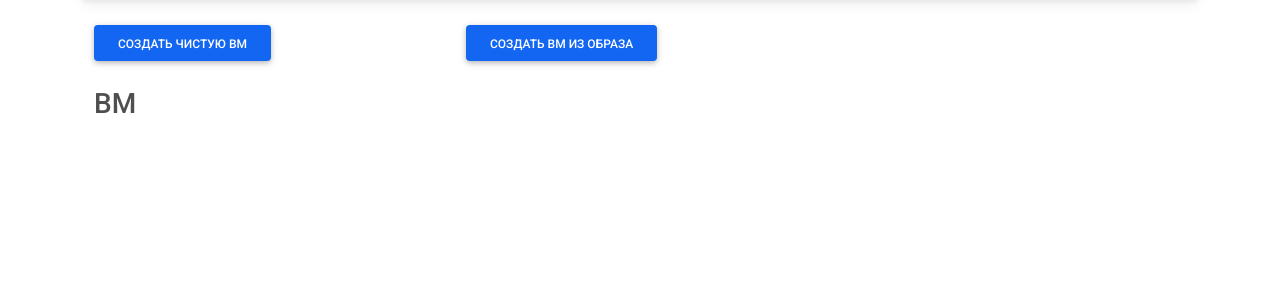
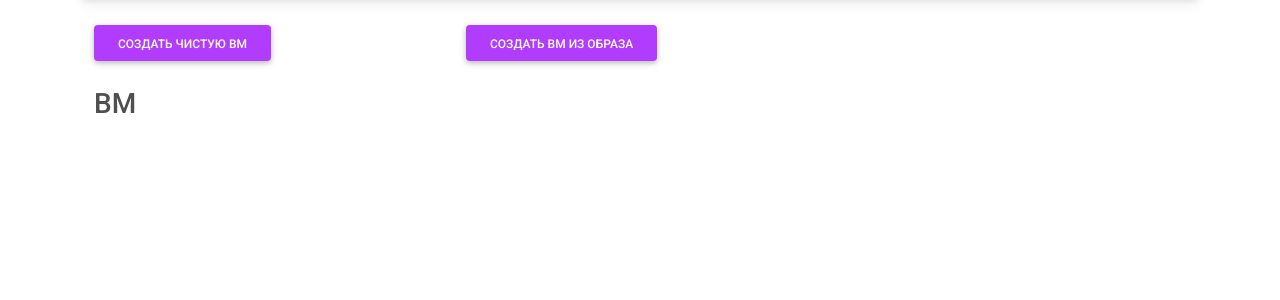
Before and after one commit to yura-l/proxmox_gui, a Django app: template ovirtapi/myapp/templates/myapp/index.html in a window 1280 px wide. Shown: the part 59-359 px from the top of the page. Run offline with Django 3.2, Linux system fonts and the light colour scheme; the template is opened without the code that fills it, so the values that code supplies are empty.

Commit message:
add start stop and uptime

```diff
--- a/ovirtapi/myapp/templates/myapp/index.html
+++ b/ovirtapi/myapp/templates/myapp/index.html
@@ -36,10 +36,10 @@
         <div class="row">
 
             <div class="col-md-4 col-sm-4 col-xs-12">
-                <a class="btn btn-primary" href="{%url 'get_createvm' %}" role="button">Создать чистую ВМ </a>
+                <a class="btn btn-secondary" href="{%url 'get_createvm' %}" role="button">Создать чистую ВМ </a>
             </div>
             <div class="col-md-4 col-sm-4 col-xs-12">
-                <a class="btn btn-primary" href="{%url 'get_createvm' %}" role="button">Создать ВМ из образа </a>
+                <a class="btn btn-secondary" href="{%url 'get_createvm' %}" role="button">Создать ВМ из образа </a>
             </div>
 
         </div>
@@ -67,15 +67,17 @@
                             <form action="" method="POST">
                                 {% csrf_token %}
                                 {%if value.1 != "running"%}
-                                <input class="btn btn-primary" type="submit" name="list" value="Run"/>
+                                <input class="btn btn-success" type="submit" name="run" value="Run"/>
+                                <input type="hidden" name="Numd" value="{{key}}" />
+
                                 {%else%}
 
-                                <input class="btn btn-primary" type="submit" name="stop" value="Stop"/>
+                                <input class="btn btn-danger" type="submit" name="stop" value="Stop"/>
                                  <input type="hidden" name="Numd" value="{{key}}" />
                                 {%endif%}
 
 
-                                <a href="#!" class="btn btn-primary">Open console</a>
+                                <a href="#!" class="btn btn-info">Open console</a>
                             </form>
                         </div>
                     </div>
```
Also changed, not shown: ovirtapi/myapp/func.py (+4 -4 lines), ovirtapi/myapp/views.py (+17 -7 lines), ovirtapi/db.sqlite3.
